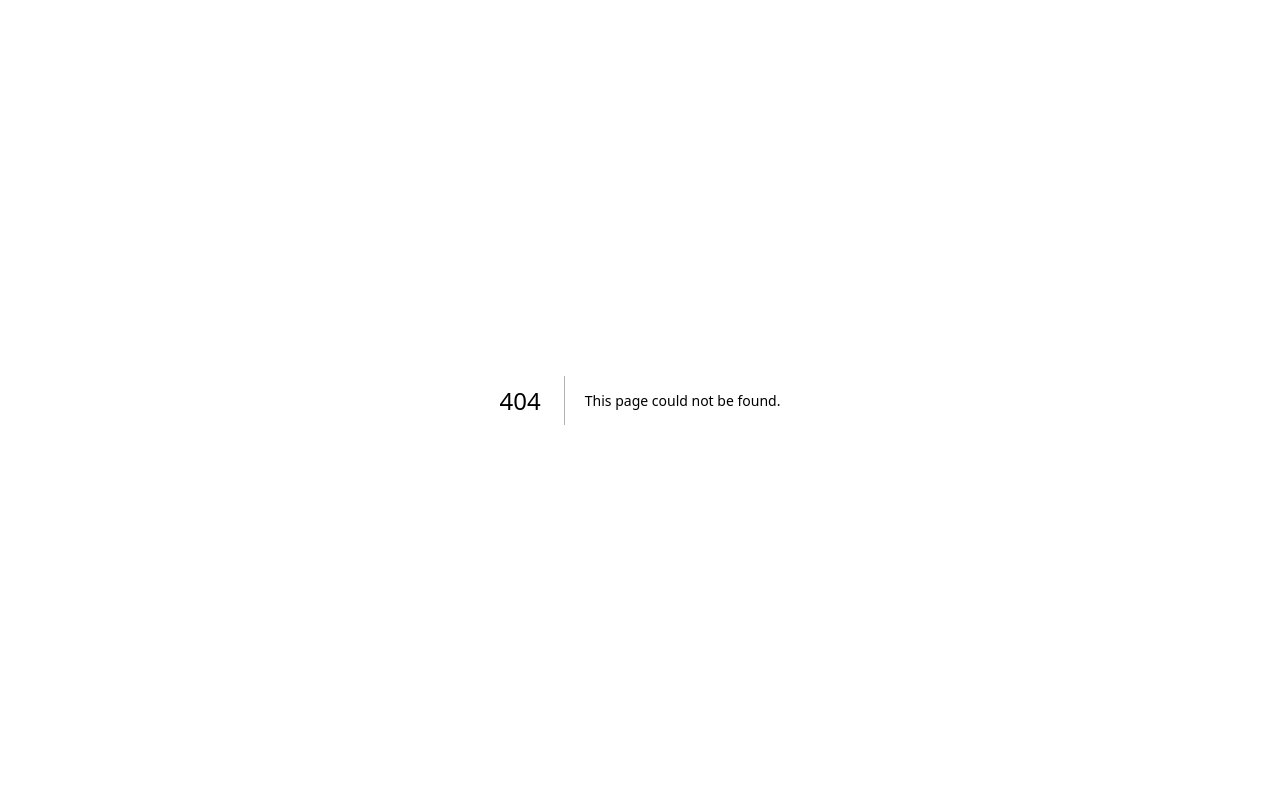
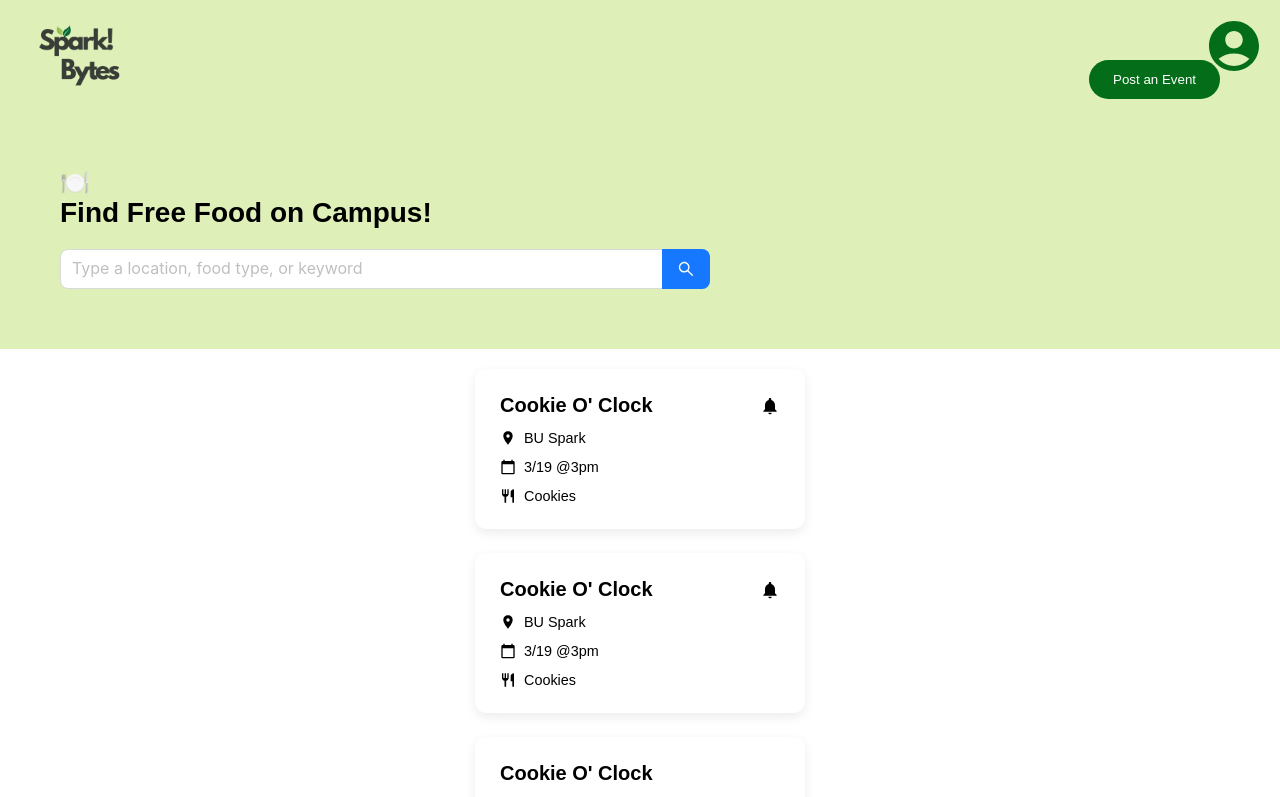
Before and after one commit to Senahilal/Spark-Bytes, a Next.js app in the folder spark-bytes/: page /EventListing in a window 1280 px wide. Before the commit this address had no page. Shown: the top 797 px of the page. Built offline with nearby package versions, Linux system fonts and the light colour scheme.

Commit message:
ready for filtering implementation - still need to fix the formatting & design

```diff
--- /dev/null
+++ b/spark-bytes/src/app/EventListing/page.tsx
@@ -0,0 +1,172 @@
+'use client';
+
+import React, { useState } from 'react';
+import Link from 'next/link';
+import { Input, Dropdown, Space, Pagination } from 'antd';
+import { SearchOutlined, DownOutlined } from '@ant-design/icons';
+import Logo from '../components/logo';
+import AccountIcon from '../components/accounticon';
+import EventCard from '../components/eventcard';
+import Footer from '../components/footer';
+import Button from '../components/button';
+
+const { Search } = Input;
+
+export default function FindPage() {
+  const [searchQuery, setSearchQuery] = useState("");
+  const [currentPage, setCurrentPage] = useState(1);
+
+  // !! Placeholders - change these !!
+  const events = [
+    {
+      id: '1',
+      title: 'Cookie O\' Clock',
+      location: 'BU Spark',
+      date: '3/19',
+      time: '3pm',
+      foodType: 'Cookies',
+      hasNotification: true
+    },
+    {
+      id: '2',
+      title: 'Cookie O\' Clock',
+      location: 'BU Spark',
+      date: '3/19',
+      time: '3pm',
+      foodType: 'Cookies',
+      hasNotification: true
+    },
+    {
+      id: '3',
+      title: 'Cookie O\' Clock',
+      location: 'BU Spark',
+      date: '3/19',
+      time: '3pm',
+      foodType: 'Cookies',
+      hasNotification: false
+    },
+    {
+      id: '4',
+      title: 'Cookie O\' Clock',
+      location: 'BU Spark',
+      date: '3/19',
+      time: '3pm',
+      foodType: 'Cookies',
+      hasNotification: false
+    }
+  ];
+
+  const handleSearch = (value: string) => {
+    setSearchQuery(value);
+    setCurrentPage(1);
+  };
+
+  const handlePageChange = (page: number) => {
+    setCurrentPage(page);
+    window.scrollTo({ top: 0, behavior: "smooth" });
+  };
+
+  return (
+    <div style={{ minHeight: '100vh', display: 'flex', flexDirection: 'column' }}>
+      {/* header */}
+      <div style={{ backgroundColor: '#DEEFB7', padding: '60px' }}>
+      <div style={{
+        display: 'flex',
+        justifyContent: 'space-between',
+        alignItems: 'center',
+        maxWidth: '1200px',
+        margin: '0 auto'
+      }}>
+        <Link href="/">
+          <Logo />
+        </Link>
+
+        {/* post an event button */}
+        <div style={{
+          display: 'flex',
+          justifyContent: 'flex-end',
+          alignItems: 'center',
+          gap: '10px'}}>
+          <Button href="/post">
+        Post an Event
+      </Button>
+          <AccountIcon />
+        </div>
+      </div>
+
+        <div style={{
+          maxWidth: '1200px',
+          margin: '40px auto 20px',
+          display: 'flex',
+          flexDirection: 'column',
+          alignItems: 'flex-start'
+          // gap: '10px'
+        }}>
+          <div style={{
+    display: 'flex',
+    alignItems: 'center',
+    gap: '10px',
+    marginBottom: '30px'
+  }}></div>
+          <span role="img" aria-label="food" style={{ fontSize: '24px' }}>🍽️</span>
+          <h1 style={{ fontSize: '28px', fontWeight: 'bold', margin: 0 }}>
+            Find Free Food on Campus!
+          </h1>
+        </div>
+
+        {/* Search bar */}
+        <div style={{
+    width: '100%',
+    maxWidth: '650px',
+    alignSelf: 'flex-start'
+  }}>
+          <Search
+            placeholder="Type a location, food type, or keyword"
+            onSearch={handleSearch}
+            enterButton={<SearchOutlined />}
+            size="large"
+            style={{ borderRadius: '50px' }}
+          />
+        </div>
+      </div>
+
+      {/* Main content */}
+      <div style={{ padding: '20px', maxWidth: '1200px', margin: '0 auto', flex: 1 }}>
+
+        {/* !! Implement filter buttons !! */}
+
+        {/* Event cards grid */}
+        <div style={{
+          display: 'grid',
+          gridTemplateColumns: 'repeat(auto-fill, minmax(280px, 1fr))',
+          gap: '24px',
+          marginBottom: '40px'
+        }}>
+          {events.map(event => (
+            <EventCard
+              key={event.id}
+              title={event.title}
+              location={event.location}
+              date={event.date}
+              time={event.time}
+              foodType={event.foodType}
+              hasNotification={event.hasNotification}
+            />
+          ))}
+        </div>
+
+        {/* Pagination */}
+        <div style={{ marginTop: '20px', display: 'flex', justifyContent: 'center' }}>
+          <Pagination
+            current={currentPage}
+            total={12}
+            onChange={handlePageChange}
+            pageSize={4}
+          />
+        </div>
+      </div>
+
+      <Footer />
+    </div>
+  );
+}
```
